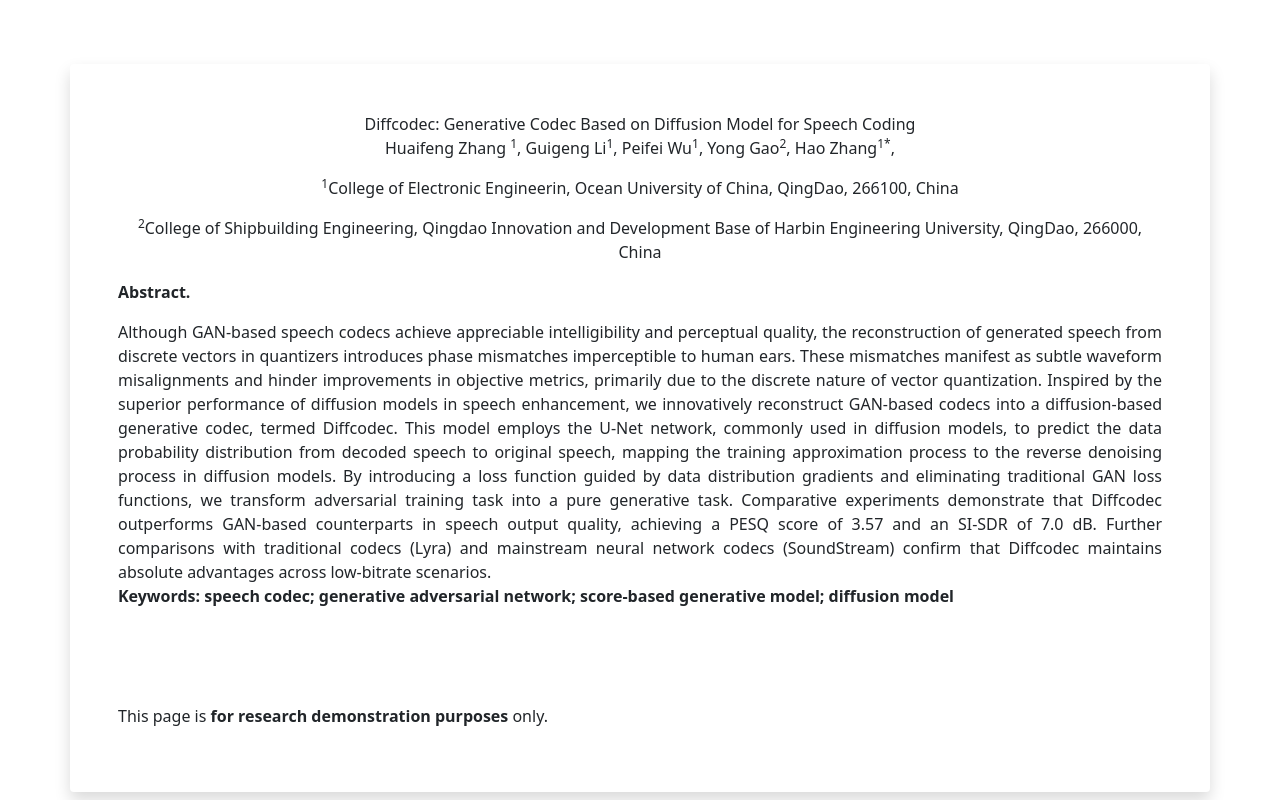
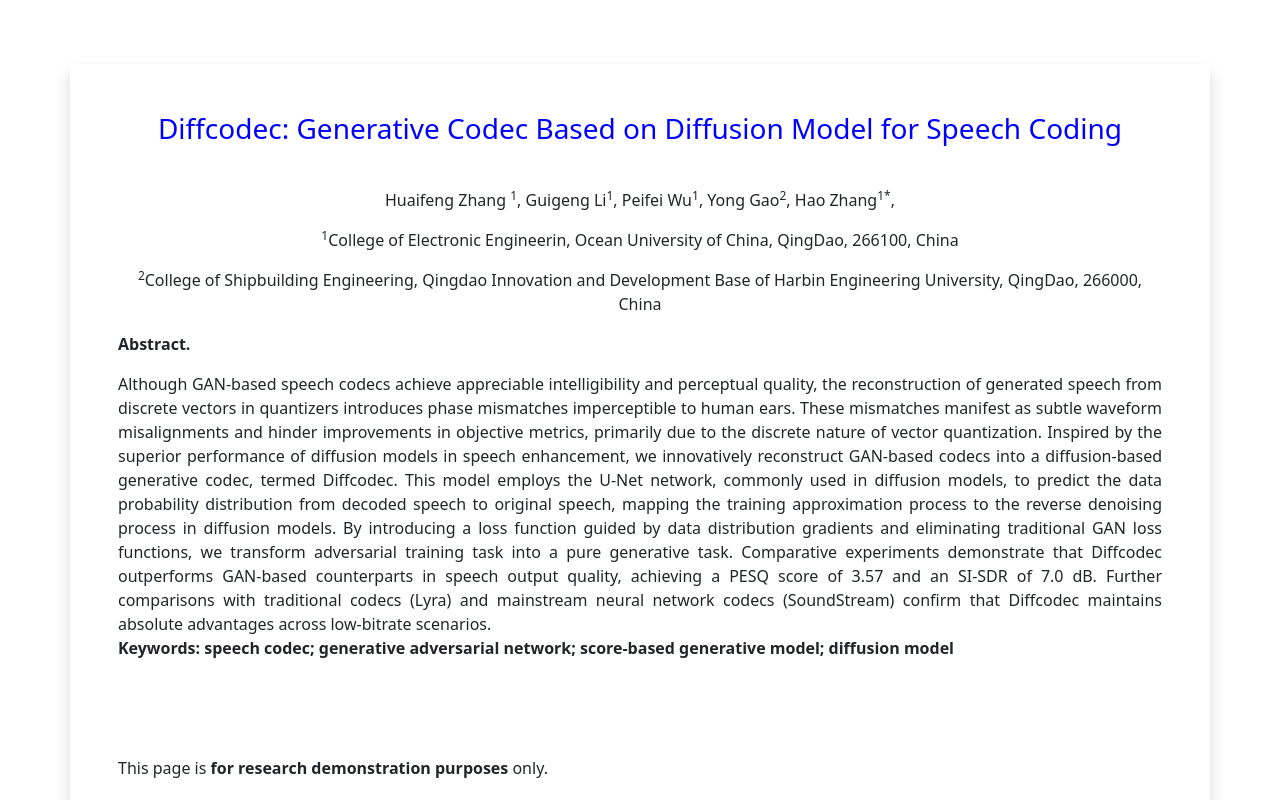
Before and after one commit to SVCODEC/Diffcodec.github.io, a plain HTML site: page index.html in a window 1280 px wide. Shown: the top 800 px of the page. Drawn offline with nearby package versions, Linux system fonts and the light colour scheme.

Commit message:
Update index.html

```diff
--- a/index.html
+++ b/index.html
@@ -99,7 +99,7 @@
 	<div class="text-center">
 <!-- 		<h1>:</h1> -->
 <!--         <h3><span>Diffcodec: Generative Codec Based on Diffusion Model for Speech Coding</span></h3> -->
-		<span>Diffcodec: Generative Codec Based on Diffusion Model for Speech Coding</span>
+		        <h3>Diffcodec: Generative Codec Based on Diffusion Model for Speech Coding</h3>
 		<br>
 		<p>
 			Huaifeng Zhang <sup>1</sup>,
```
